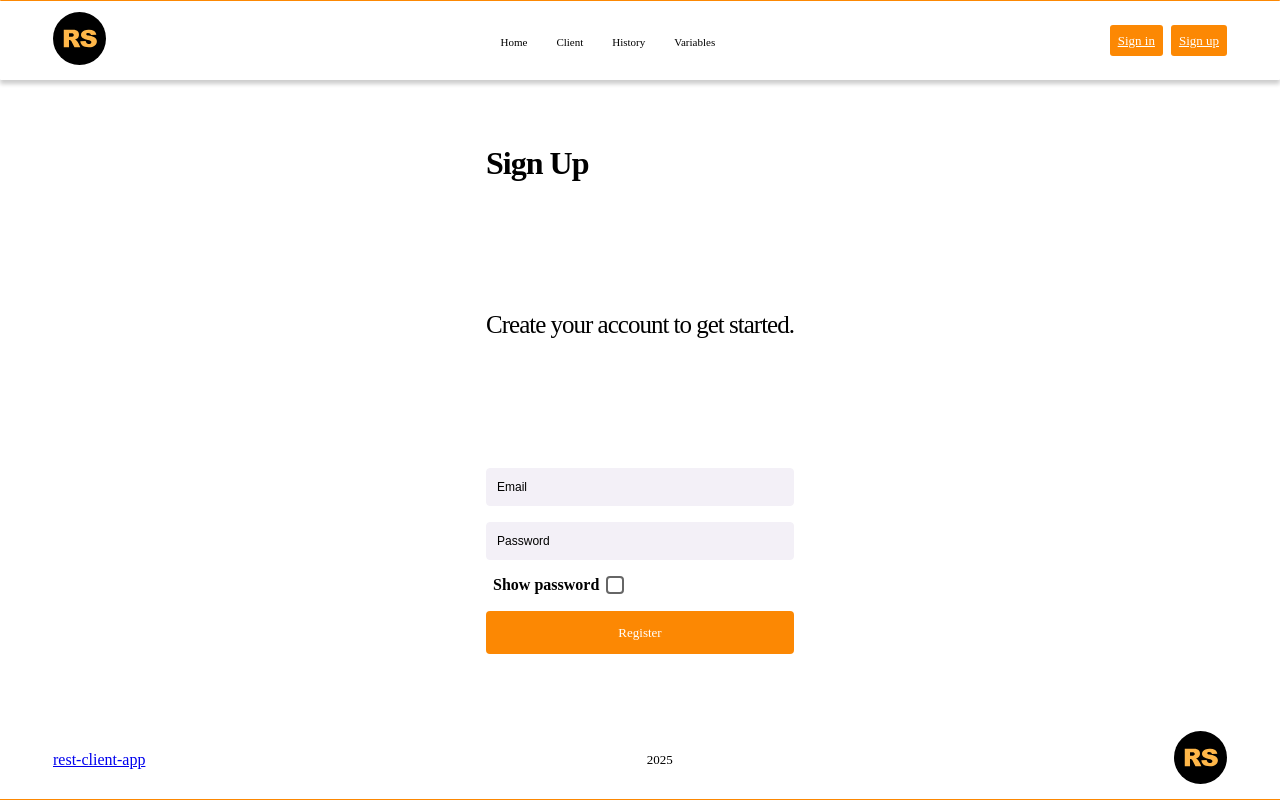
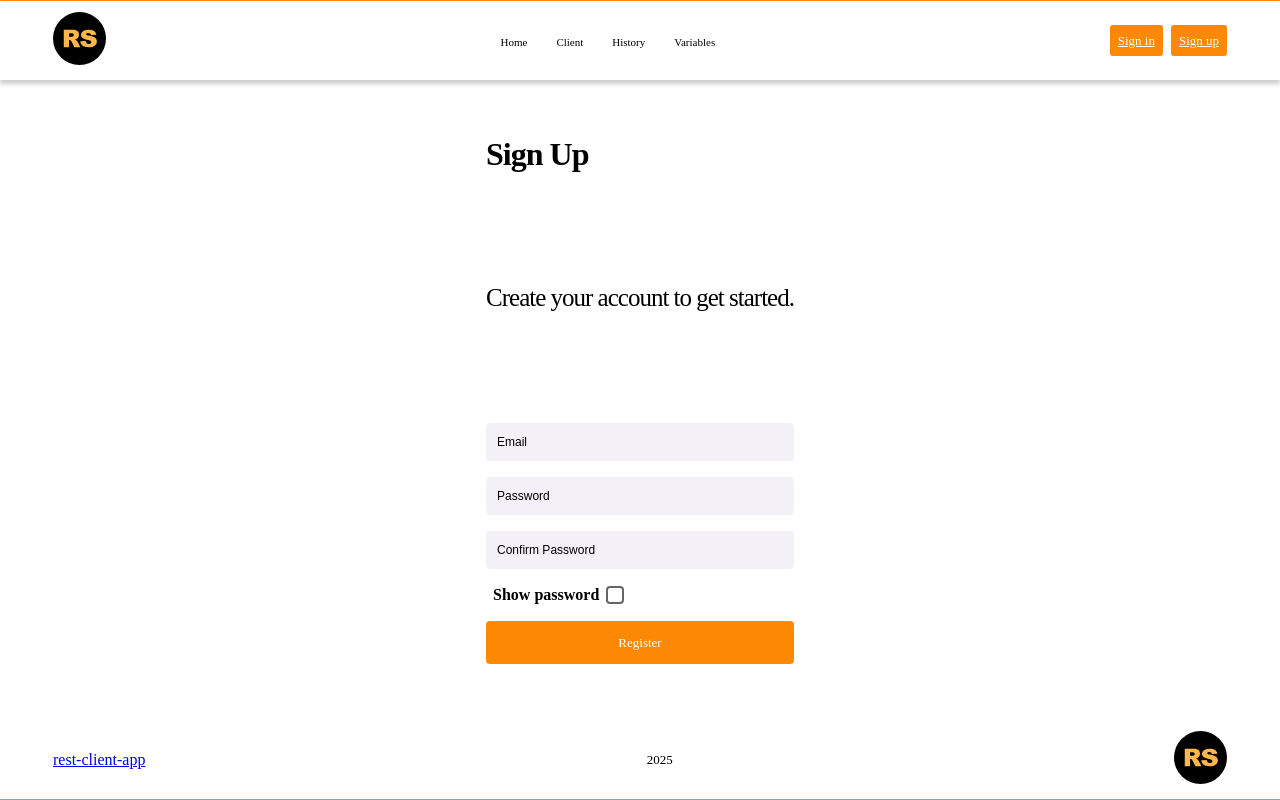
Before and after one commit to Veronika-Kashlej/RESTclient, a Next.js app: page /sign-up in a window 1280 px wide. Built offline with nearby package versions, Linux system fonts and the light colour scheme; no server answers.

Commit message:
feat: Add password match

```diff
--- a/app/components/typo/typo.sass
+++ b/app/components/typo/typo.sass
@@ -48,7 +48,7 @@ h4, .h4
   align-items: center
   gap: aCalc(10)
   width: 100%
-  margin-bottom: aCalc(26)
+  margin: aCalc(26) 0
   input
     flex-shrink: 0
     position: absolute
--- a/app/sign-up/page.tsx
+++ b/app/sign-up/page.tsx
@@ -9,12 +9,19 @@ export default function SignUp() {
   const [email, setEmail] = useState<string>('');
   const [password, setPassword] = useState<string>('');
   const [showPassword, setShowPassword] = useState(false);
+  const [passwordConfirm, setPasswordConfirm] = useState('');
   const [error, setError] = useState<string | null>(null);
   const router = useRouter();
 
   const handleRegister = async (e: FormEvent<HTMLFormElement>) => {
     e.preventDefault();
     setError(null);
+
+    if (password !== passwordConfirm) {
+      setError('Passwords do not match');
+      return;
+    }
+
     try {
       await createUserWithEmailAndPassword(auth, email, password);
       router.push('/');
@@ -28,7 +35,7 @@ export default function SignUp() {
     <>
       <h1>Sign Up</h1>
       <p className="h2">Create your account to get started.</p>
-      <div className="h3">
+      <div className="h3 auth-wrapper">
         <form className="sign-upForm" onSubmit={handleRegister}>
           <input
             className="ui-input"
@@ -48,6 +55,14 @@ export default function SignUp() {
             required
           />
           <br />
+          <input
+            className="ui-input"
+            type={showPassword ? 'text' : 'password'}
+            placeholder="Confirm Password"
+            value={passwordConfirm}
+            onChange={(e) => setPasswordConfirm(e.target.value)}
+            required
+          />
           <label className="ui-checkbox">
             <p className="h3">Show password</p>
             <input
```
